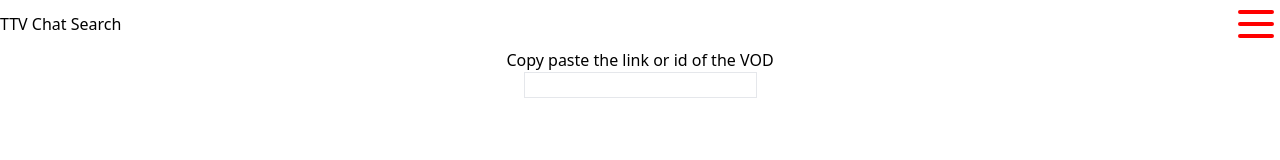
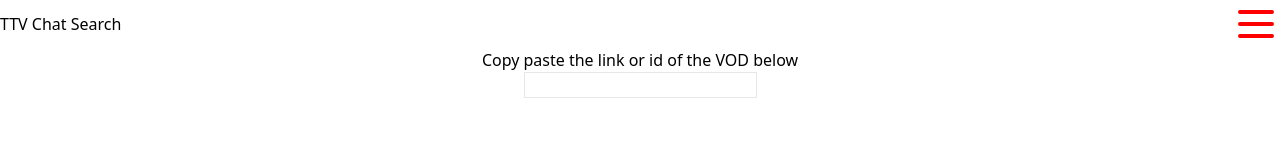
Before and after one commit to sz-sebestyen/ttv-chat-search, a React (Create React App) app in the folder frontend/: page / in a window 1280 px wide. Shown: the top 160 px of the page. Built offline with nearby package versions, Linux system fonts and the light colour scheme.

Commit message:
Develop frontend with docker-compose

```diff
--- a/frontend/src/pages/Home.jsx
+++ b/frontend/src/pages/Home.jsx
@@ -30,7 +30,7 @@ function Home() {
 
   return (
     <div>
-      <p>Copy paste the link or id of the VOD</p>
+      <p>Copy paste the link or id of the VOD below</p>
       <input
         type="text"
         className="border"
```
Also changed, not shown: 2 other files (tests, documents, lock files or other folders).
